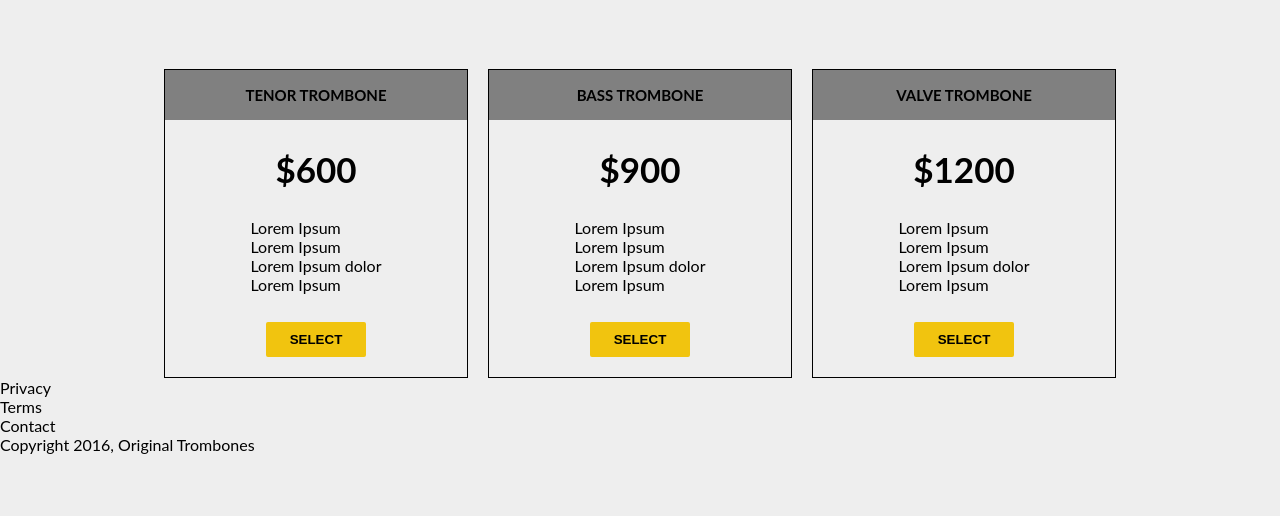
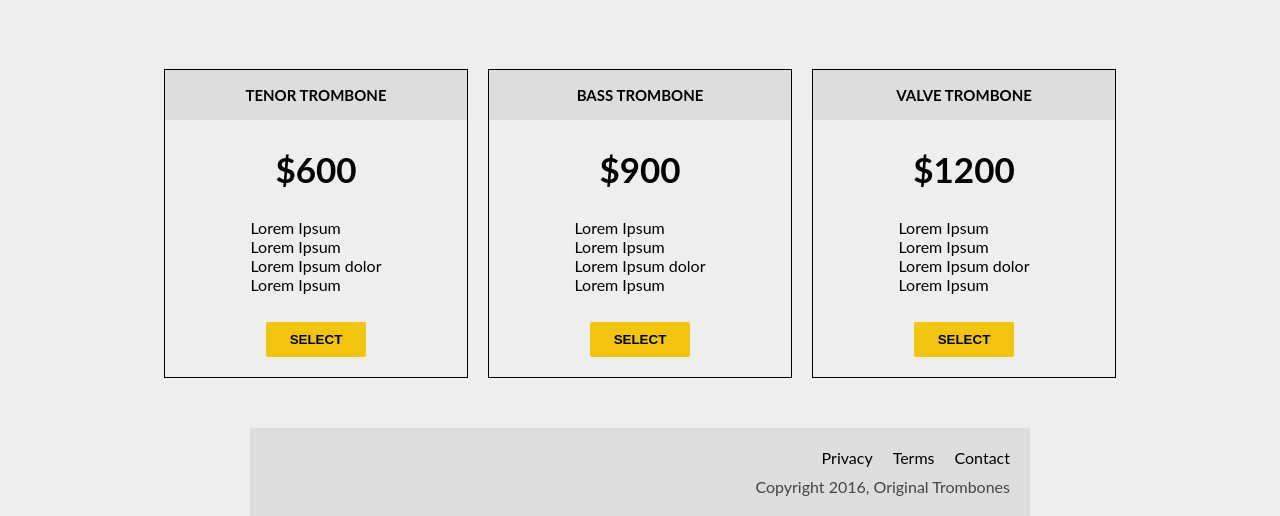
Before and after one commit to Hayatullah22/Product-Landing-Page, a plain HTML site: page index.html in a window 1280 px wide. Shown: the part 926-1442 px from the top of the page. Before the commit the page ends 1380 px from the top, so only its background shows below. Drawn offline with Linux system fonts and the light colour scheme.

Commit message:
Add styles to footer and elements

```diff
--- a/styles.css
+++ b/styles.css
@@ -122,7 +122,7 @@ a {
 
 
 .card-title{
-  background-color: gray;
+  background-color: #ddd;
   display: flex;
   justify-content: center;
   align-items: center;
@@ -155,3 +155,27 @@ h3{
 .card-btn:hover{
   background-color: darkorange;
 }
+
+footer {
+    display: flex;
+    flex-direction: column;
+    margin-top: 50px;
+    margin-left: 250px;
+    margin-right: 250px;
+    background-color: #ddd;
+    padding: 20px;
+}
+
+footer ul {
+    list-style-type: none;
+    display: flex;
+    justify-content: flex-end;
+    gap: 20px;
+    margin-bottom: 10px;
+}
+
+.copyright {
+    display: flex;
+    justify-content: flex-end;
+    color: #444;
+}
```
